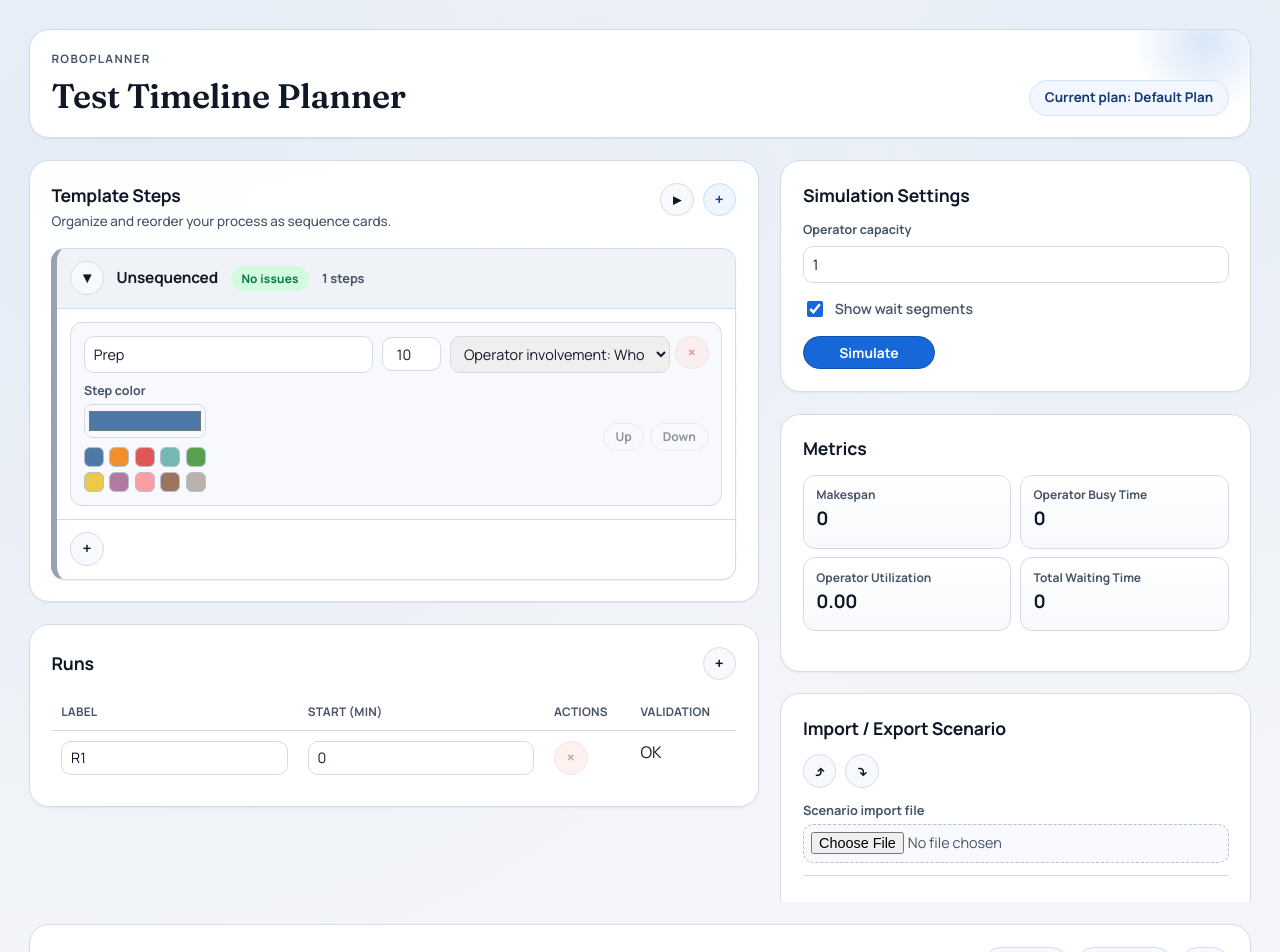
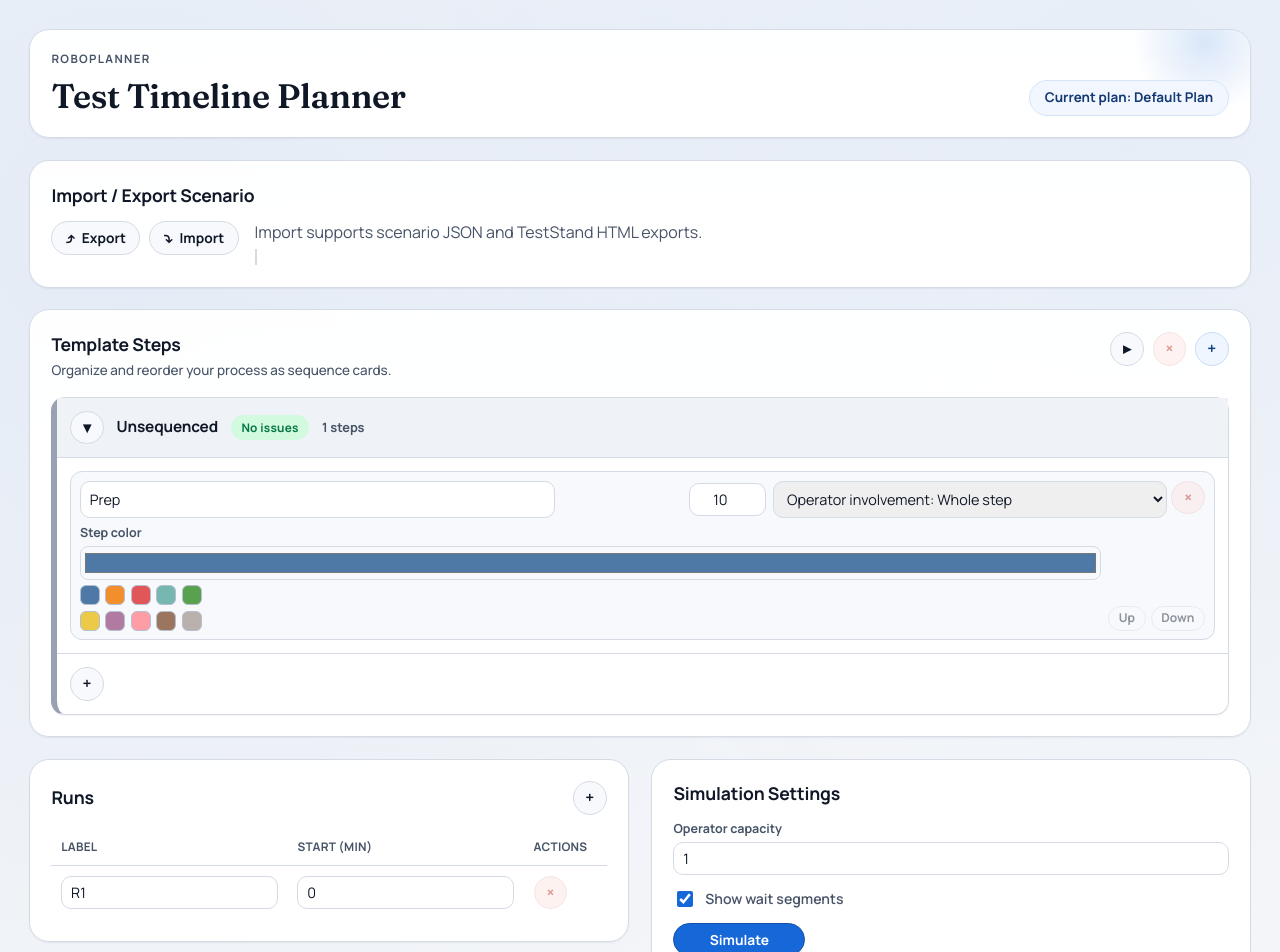
Before and after one commit to alpacfer/roboplanner, a React (Vite) app: page / in a window 1280 px wide. Shown: the top 952 px of the page. Built offline with nearby package versions, Linux system fonts and the light colour scheme.

Commit message:
bunch of ui improvements

```diff
--- a/src/App.tsx
+++ b/src/App.tsx
@@ -130,6 +130,15 @@ function App() {
 
       <div className="workspace-grid">
         <section className="workspace-main" data-testid="workspace-main">
+          <div className="panel-card utility-card utility-portability-card" data-testid="utility-portability-card">
+            <ImportExportPanel
+              settings={settings}
+              template={template}
+              stepGroups={stepGroups}
+              runs={runs}
+              onImport={applyImportedScenario}
+            />
+          </div>
           <div className="panel-card">
             <TemplateEditor
               steps={template}
@@ -140,12 +149,12 @@ function App() {
               }}
             />
           </div>
-          <div className="panel-card">
-            <RunsEditor onChange={setRuns} runs={runs} templateId={initialPlan.id} />
-          </div>
         </section>
 
         <aside className="workspace-side" data-testid="workspace-side">
+          <div className="panel-card utility-card">
+            <RunsEditor onChange={setRuns} runs={runs} templateId={initialPlan.id} />
+          </div>
           <section className="panel-card utility-card utility-settings-card settings-panel" data-testid="utility-settings-card">
             <h2>Simulation Settings</h2>
             <div className="settings-fields">
@@ -183,15 +192,6 @@ function App() {
 
           <div className="panel-card utility-card utility-metrics-card" data-testid="utility-metrics-card">
             <MetricsPanel metrics={metrics} />
-          </div>
-          <div className="panel-card utility-card utility-portability-card" data-testid="utility-portability-card">
-            <ImportExportPanel
-              settings={settings}
-              template={template}
-              stepGroups={stepGroups}
-              runs={runs}
-              onImport={applyImportedScenario}
-            />
           </div>
         </aside>
       </div>
--- a/src/styles.css
+++ b/src/styles.css
@@ -236,10 +236,9 @@ input[type="checkbox"] {
 }
 
 .workspace-grid {
-  align-items: start;
   display: grid;
   gap: var(--space-5);
-  grid-template-columns: minmax(0, 1.55fr) minmax(300px, 1fr);
+  grid-template-columns: minmax(0, 1fr);
 }
 
 .workspace-main,
@@ -249,12 +248,7 @@ input[type="checkbox"] {
 }
 
 .workspace-side {
-  align-content: start;
-  align-self: start;
-  grid-auto-rows: max-content;
-  max-height: calc(100dvh - (var(--space-6) * 2));
-  overflow-y: auto;
-  overscroll-behavior: contain;
+  grid-template-columns: repeat(2, minmax(0, 1fr));
 }
 
 .utility-card {
@@ -262,15 +256,11 @@ input[type="checkbox"] {
 }
 
 .utility-settings-card {
-  max-height: 232px;
-  min-height: 232px;
-  overflow: hidden;
+  min-height: 0;
 }
 
 .utility-metrics-card {
-  max-height: 258px;
-  min-height: 258px;
-  overflow: hidden;
+  min-height: 0;
 }
 
 .settings-panel {
@@ -388,7 +378,7 @@ input[type="checkbox"] {
   border-radius: var(--radius-md);
   box-shadow: var(--shadow-sm);
   display: grid;
-  overflow: hidden;
+  overflow: visible;
 }
 
 .ungrouped-card {
@@ -448,8 +438,8 @@ input[type="checkbox"] {
   left: 0;
   padding: var(--space-2);
   position: absolute;
-  top: calc(100% + 6px);
-  z-index: 10;
+  bottom: calc(100% + 6px);
+  z-index: 80;
 }
 
 .group-color-menu input[type="color"] {
@@ -511,8 +501,8 @@ input[type="checkbox"] {
   border: 1px solid var(--border);
   border-radius: 12px;
   display: grid;
-  gap: var(--space-2);
-  padding: var(--space-3);
+  gap: var(--space-1);
+  padding: var(--space-2);
   position: relative;
 }
 
@@ -526,17 +516,20 @@ input[type="checkbox"] {
 
 .template-step-title-row {
   display: grid;
-  gap: var(--space-2);
-  grid-template-columns: minmax(0, 1fr) auto minmax(160px, 220px);
+  gap: 0.42rem;
+  grid-template-columns: minmax(0, 0.65fr) auto auto;
   min-width: 0;
 }
 
 .template-step-lower {
-  align-items: center;
-  display: flex;
-  flex-wrap: wrap;
-  gap: var(--space-2);
-  justify-content: space-between;
+  align-items: end;
+  display: grid;
+  gap: 0.42rem;
+  grid-template-columns: minmax(0, 1fr) auto;
+}
+
+.template-step-lower.is-grouped {
+  grid-template-columns: auto;
 }
 
 .field-row {
@@ -565,14 +558,14 @@ input[type="checkbox"] {
 
 .duration-field input.step-duration-input {
   text-align: center;
-  width: 6.8ch;
-  min-width: 6.8ch;
+  width: 8.8ch;
+  min-width: 8.8ch;
 }
 
 .operator-select {
   max-width: 100%;
-  min-width: 31ch;
-  width: 31ch;
+  min-width: 32ch;
+  width: 32ch;
 }
 
 .step-delete-button {
@@ -584,7 +577,7 @@ input[type="checkbox"] {
 .step-color-cell {
   display: flex;
   flex-direction: column;
-  gap: var(--space-2);
+  gap: 0.34rem;
 }
 
 .step-color-presets {
@@ -603,14 +596,15 @@ input[type="checkbox"] {
 }
 
 .row-actions {
+  align-items: center;
   display: flex;
   flex-wrap: wrap;
-  gap: 0.38rem;
+  gap: 0.32rem;
 }
 
 .row-actions button {
   font-size: 0.76rem;
-  padding: 0.44rem 0.72rem;
+  padding: 0.34rem 0.6rem;
 }
 
 .inline-errors {
@@ -618,6 +612,38 @@ input[type="checkbox"] {
   font-size: 0.78rem;
   margin: 0;
   padding-left: 1.1rem;
+}
+
+.confirm-modal-overlay {
+  align-items: center;
+  background: rgba(15, 23, 42, 0.42);
+  display: flex;
+  inset: 0;
+  justify-content: center;
+  position: fixed;
+  z-index: 120;
+}
+
+.confirm-modal {
+  background: #ffffff;
+  border: 1px solid var(--border-strong);
+  border-radius: 12px;
+  box-shadow: 0 18px 44px rgba(15, 23, 42, 0.28);
+  display: grid;
+  gap: var(--space-3);
+  max-width: 420px;
+  padding: var(--space-4);
+  width: calc(100% - 2rem);
+}
+
+.confirm-modal p {
+  color: var(--text-muted);
+}
+
+.confirm-modal-actions {
+  display: flex;
+  gap: var(--space-2);
+  justify-content: flex-end;
 }
 
 .runs-editor {
@@ -668,6 +694,17 @@ input[type="checkbox"] {
   width: 100%;
 }
 
+.run-actions-cell {
+  display: grid;
+  gap: 0.36rem;
+  justify-items: start;
+}
+
+.run-inline-errors {
+  margin: 0;
+  padding-left: 1rem;
+}
+
 .metrics-panel {
   display: grid;
   gap: var(--space-3);
@@ -712,35 +749,47 @@ input[type="checkbox"] {
   gap: var(--space-3);
 }
 
+.portability-layout {
+  align-items: start;
+  display: grid;
+  gap: var(--space-4);
+  grid-template-columns: auto minmax(0, 1fr);
+}
+
 .portability-actions {
   display: flex;
   flex-wrap: wrap;
   gap: var(--space-2);
 }
 
-.file-input-label {
+.portability-action-button {
+  align-items: center;
+  display: inline-flex;
+  gap: 0.45rem;
+  padding: 0.52rem 0.84rem;
+}
+
+.portability-info {
   color: var(--text-muted);
   display: grid;
-  font-size: 0.8rem;
-  font-weight: 700;
-  gap: 0.32rem;
+  gap: 0.3rem;
+  min-width: 0;
 }
 
-.file-input-label input[type="file"] {
-  background: var(--surface-2);
-  border: 1px dashed var(--border-strong);
-  border-radius: 10px;
-  color: var(--text-muted);
-  padding: 0.45rem;
+.portability-file-input {
+  left: -9999px;
+  opacity: 0;
+  position: absolute;
+  width: 1px;
 }
 
 .portability-status {
-  border-top: 1px solid var(--border);
-  color: var(--text-muted);
+  border-left: 2px solid var(--border);
+  color: var(--text);
   font-size: 0.84rem;
   margin: 0;
-  min-height: 1.4em;
-  padding-top: 0.5rem;
+  min-height: 1.2em;
+  padding-left: 0.6rem;
 }
 
 .timeline-wrap {
@@ -940,26 +989,8 @@ pre {
 }
 
 @media (max-width: 1180px) {
-  .workspace-grid {
-    grid-template-columns: minmax(0, 1fr);
-  }
-
   .workspace-side {
-    align-self: auto;
     grid-template-columns: repeat(2, minmax(0, 1fr));
-    max-height: none;
-    overflow: visible;
-    overscroll-behavior: auto;
-  }
-
-  .workspace-side > .panel-card {
-    height: auto;
-  }
-
-  .utility-settings-card,
-  .utility-metrics-card {
-    max-height: none;
-    min-height: 0;
   }
 }
 
@@ -975,6 +1006,10 @@ pre {
   }
 
   .workspace-side {
+    grid-template-columns: minmax(0, 1fr);
+  }
+
+  .portability-layout {
     grid-template-columns: minmax(0, 1fr);
   }
 
--- a/src/ui/portability/ImportExportPanel.tsx
+++ b/src/ui/portability/ImportExportPanel.tsx
@@ -133,10 +133,11 @@ function ImportExportPanel({ template, stepGroups, runs, settings, onImport }: I
   return (
     <section className="portability-panel">
       <h2>Import / Export Scenario</h2>
+      <div className="portability-layout">
         <div className="portability-actions">
           <button
             aria-label="Export scenario"
-          className="icon-button"
+            className="portability-action-button"
             title="Export scenario"
             type="button"
             onClick={handleExport}
@@ -144,10 +145,11 @@ function ImportExportPanel({ template, stepGroups, runs, settings, onImport }: I
             <span aria-hidden="true" className="icon-glyph">
               ⤴
             </span>
+            <span>Export</span>
           </button>
           <button
             aria-label="Import scenario"
-          className="icon-button"
+            className="portability-action-button"
             title="Import scenario"
             type="button"
             onClick={handleImportSelect}
@@ -155,22 +157,25 @@ function ImportExportPanel({ template, stepGroups, runs, settings, onImport }: I
             <span aria-hidden="true" className="icon-glyph">
               ⤵
             </span>
+            <span>Import</span>
           </button>
         </div>
-      <label className="file-input-label">
-        Scenario import file
+        <div className="portability-info">
+          <p>Import supports scenario JSON and TestStand HTML exports.</p>
+          <p className="portability-status" data-testid="scenario-status">
+            {status}
+          </p>
+        </div>
+      </div>
       <input
         ref={fileInputRef}
+        className="portability-file-input"
         type="file"
         accept="application/json,.json,text/html,.html,.htm,text/plain"
         aria-label="Scenario import file"
         data-testid="scenario-file-input"
         onChange={handleImportFile}
       />
-      </label>
-      <p className="portability-status" data-testid="scenario-status">
-        {status}
-      </p>
     </section>
   );
 }
--- a/src/ui/runs/RunsEditor.tsx
+++ b/src/ui/runs/RunsEditor.tsx
@@ -57,7 +57,6 @@ function RunsEditor({ runs, templateId, onChange }: RunsEditorProps) {
               <th>Label</th>
               <th>Start (min)</th>
               <th>Actions</th>
-              <th>Validation</th>
             </tr>
           </thead>
           <tbody>
@@ -93,6 +92,7 @@ function RunsEditor({ runs, templateId, onChange }: RunsEditorProps) {
                     />
                   </td>
                   <td>
+                    <div className="run-actions-cell">
                       <button
                         aria-label={`Delete run ${index + 1}`}
                         className="danger-ghost-button icon-button"
@@ -105,17 +105,14 @@ function RunsEditor({ runs, templateId, onChange }: RunsEditorProps) {
                           ×
                         </span>
                       </button>
-                  </td>
-                  <td>
                     {errors.length > 0 ? (
-                      <ul className="inline-errors">
+                      <ul className="inline-errors run-inline-errors">
                         {errors.map((error) => (
                           <li key={error}>{error}</li>
                         ))}
                       </ul>
-                    ) : (
-                      <span className="valid-step">OK</span>
-                    )}
+                    ) : null}
+                    </div>
                   </td>
                 </tr>
               );
--- a/src/ui/template/TemplateEditor.tsx
+++ b/src/ui/template/TemplateEditor.tsx
@@ -141,7 +141,7 @@ function StepItem({
         </button>
       </div>
 
-      <div className="template-step-lower">
+      <div className={`template-step-lower ${isGrouped ? "is-grouped" : ""}`}>
         {!isGrouped ? (
           <div className="step-color-cell">
             <label className="field-row color-field">
@@ -211,6 +211,7 @@ function StepItem({
 function TemplateEditor({ steps, stepGroups, onChange }: TemplateEditorProps) {
   const [collapsedGroups, setCollapsedGroups] = useState<Record<string, boolean>>({});
   const [openGroupColorMenuId, setOpenGroupColorMenuId] = useState<string | null>(null);
+  const [isDeleteAllDialogOpen, setIsDeleteAllDialogOpen] = useState(false);
   const stepErrors = validateTemplateSteps(steps);
   const groupErrors = validateStepGroups(stepGroups);
 
@@ -312,12 +313,21 @@ function TemplateEditor({ steps, stepGroups, onChange }: TemplateEditorProps) {
     });
     setOpenGroupColorMenuId((current) => (current === groupId ? null : current));
   };
+  const deleteAllGroups = () => {
+    const groupIdSet = new Set(stepGroups.map((group) => group.id));
+    const nextSteps = steps.filter((step) => !(step.groupId && groupIdSet.has(step.groupId)));
+    emitChange(nextSteps, []);
+    setCollapsedGroups({});
+    setOpenGroupColorMenuId(null);
+    setIsDeleteAllDialogOpen(false);
+  };
   const areAllCollapsed = orderedBucketKeys.every((key) => collapsedGroups[key]);
   const toggleCollapseAll = () => {
     if (areAllCollapsed) {
       setCollapsedGroups({});
       return;
     }
+    setOpenGroupColorMenuId(null);
     setCollapsedGroups(Object.fromEntries(orderedBucketKeys.map((key) => [key, true])));
   };
 
@@ -338,6 +348,18 @@ function TemplateEditor({ steps, stepGroups, onChange }: TemplateEditorProps) {
           >
             <span aria-hidden="true" className="icon-glyph">
               {areAllCollapsed ? "▾" : "▸"}
+            </span>
+          </button>
+          <button
+            aria-label="Delete all sequences"
+            className="icon-button danger-ghost-button"
+            disabled={stepGroups.length === 0}
+            title="Delete all sequences"
+            type="button"
+            onClick={() => setIsDeleteAllDialogOpen(true)}
+          >
+            <span aria-hidden="true" className="icon-glyph">
+              ×
             </span>
           </button>
           <button
@@ -381,7 +403,13 @@ function TemplateEditor({ steps, stepGroups, onChange }: TemplateEditorProps) {
                   className="group-toggle-button icon-button"
                   title={`${collapsed ? "Expand" : "Collapse"} sequence ${group.name}`}
                   type="button"
-                  onClick={() => setCollapsedGroups((current) => ({ ...current, [key]: !collapsed }))}
+                  onClick={() => {
+                    const nextCollapsed = !collapsed;
+                    setCollapsedGroups((current) => ({ ...current, [key]: nextCollapsed }));
+                    if (nextCollapsed) {
+                      setOpenGroupColorMenuId((current) => (current === group.id ? null : current));
+                    }
+                  }}
                 >
                   <span aria-hidden="true" className="icon-glyph">
                     {collapsed ? "▸" : "▾"}
@@ -558,6 +586,36 @@ function TemplateEditor({ steps, stepGroups, onChange }: TemplateEditorProps) {
           );
         })()}
       </div>
+      {isDeleteAllDialogOpen ? (
+        <div className="confirm-modal-overlay" data-testid="delete-all-sequences-modal-overlay">
+          <div
+            aria-label="Delete all sequences confirmation"
+            aria-modal="true"
+            className="confirm-modal"
+            role="dialog"
+          >
+            <h3>Delete all sequences?</h3>
+            <p>All sequence cards will be removed, and grouped steps will become unsequenced.</p>
+            <div className="confirm-modal-actions">
+              <button
+                aria-label="Cancel delete all sequences"
+                type="button"
+                onClick={() => setIsDeleteAllDialogOpen(false)}
+              >
+                Cancel
+              </button>
+              <button
+                aria-label="Confirm delete all sequences"
+                className="danger-ghost-button"
+                type="button"
+                onClick={deleteAllGroups}
+              >
+                Delete all
+              </button>
+            </div>
+          </div>
+        </div>
+      ) : null}
     </section>
   );
 }
--- a/src/ui/timeline/TimelineSvg.tsx
+++ b/src/ui/timeline/TimelineSvg.tsx
@@ -103,10 +103,8 @@ function canRenderLabel(name: string, widthPx: number): boolean {
 }
 
 function axisTickStep(viewStartMin: number, viewEndMin: number, pxPerMin: number): number {
-  const span = Math.max(1, viewEndMin - viewStartMin);
-  const roughByCount = span / 8;
   const roughByPixels = MIN_AXIS_LABEL_SPACING_PX / Math.max(pxPerMin, 0.0001);
-  const rough = Math.max(1, roughByCount, roughByPixels);
+  const rough = Math.max(1, roughByPixels);
   const magnitude = 10 ** Math.floor(Math.log10(rough));
   const normalized = rough / magnitude;
   if (normalized <= 1) {
```
Also changed, not shown: 2 other files (tests, documents, lock files or other folders). Lines whose indentation alone changed are shown as unchanged.
